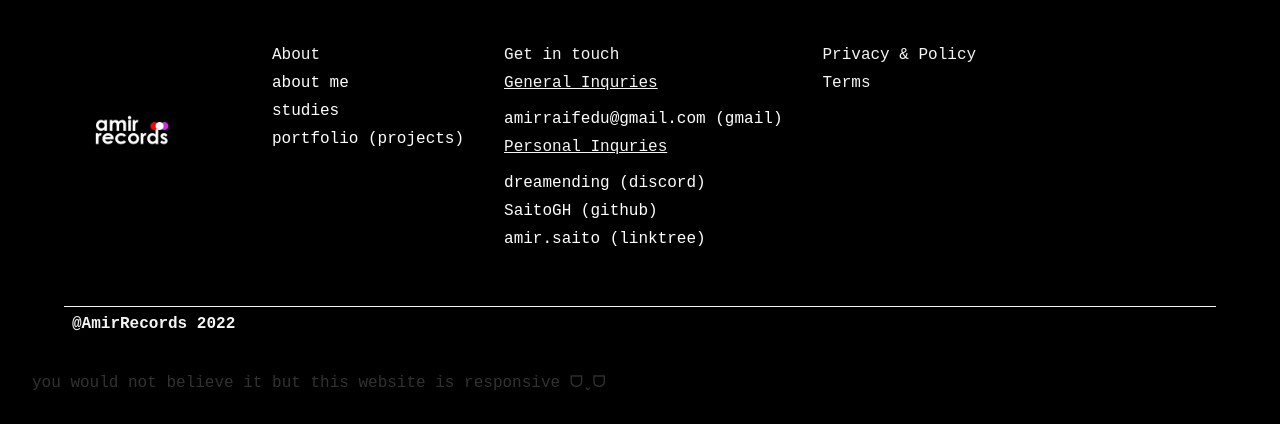
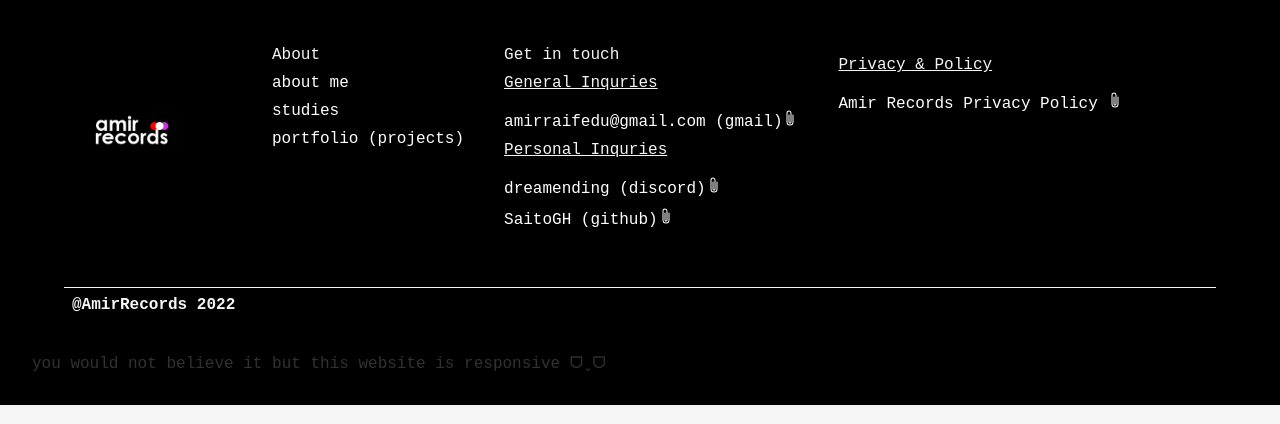
Before and after one commit to SaitoGH/amir-records.github.io, a plain HTML site: page index.html in a window 1280 px wide. Shown: the part 1940-2364 px from the top of the page. Drawn offline with nearby package versions, Linux system fonts and the light colour scheme.

Commit message:
Updated index.html

```diff
--- a/index.html
+++ b/index.html
@@ -4,6 +4,7 @@
     <title>Amir Records</title>
     <script src="https://code.jquery.com/jquery-3.5.1.min.js"></script>
     <script type="text/javascript" src="/scripts/main.js"></script>
+    <link rel="icon" type="image/x-icon" href="/images/favicon.ico">
     <meta name="viewport" content="width=device-width, initial-scale=1.0">
 </head>
 <div class="shortcut-bar-wrapper">
@@ -40,7 +41,7 @@ margin-bottom: -10px;position:relative; z-index: 1;" xmlns="http://www.w3.org/20
 <div class="middle-container" data-main="transformMiddleSite">
     <div class="personal-info-wrapper">
             <h1>About Me</h1>
-            <p style="font-size: 1rem;">I am a Student and a Self-Learn developer,
+            <p>I am a Student and a Self-Learn developer,
                 <br>My Main Studies is on Operating Systems with a minor on Both on Front & Back-End Development.
                 <br>During my younger years, I was involved in game development, and creating software as a part-time hobby.I love programming, creating solutions and solving problems.
                 <br>Additionally, I enjoy reading philosophy,and working out.
@@ -48,7 +49,7 @@ margin-bottom: -10px;position:relative; z-index: 1;" xmlns="http://www.w3.org/20
 
     </div>
     <div class="personal-info-wrapper">
-        <h1>Specializatio<span style="color: aquamarine;">n</span> & <span style="color: rebeccapurple;">M</span>inors</h1>
+        <h1>Specialization & Minors</h1>
         <div id="icon-wrapper">
             <span style='background-color: aquamarine;'class="notif-dot"></span>
             <img src="images/icon/c.svg"></img>
@@ -68,10 +69,10 @@ margin-bottom: -10px;position:relative; z-index: 1;" xmlns="http://www.w3.org/20
 </div>
 <div class="tertiary-container" data-main="trnfTerti">
     <div class="cls-info-wrapper">
-        <p class="dot" style="--lee:1"><span><b>Multimedia University</b> Foundation In Information Technology <b>3.91 CGPA</b></span></p>
-        <p class="dot" style="--lee:2"><span><b>Universiti Kuala Lumpur</b> Bachelor of Information Technology (Hons.)In Software Engineering <b>3.80 CGPA*</b></span></p>
-        <p class="dot" style="--lee:3"><span><b>LEVEL UP @ SCHOOLS GAME AWARDS 2019</b> BEST GAME</span></p>
-        <p class="dot" style="--lee:4"><span>More on Github <a target=”_blank” href="https://github.com/SaitoGH"><i class="icon-small"></i></a></span></p>
+        <p class="dot" data-char="1"><span><b>Multimedia University</b> Foundation In Information Technology <b>3.91 CGPA</b></span></p>
+        <p class="dot" data-char="2"><span><b>Universiti Kuala Lumpur</b> Bachelor of Information Technology (Hons.)In Software Engineering <b>3.80 CGPA*</b></span></p>
+        <p class="dot" data-char="3"><span><b>LEVEL UP @ SCHOOLS GAME AWARDS 2019</b> BEST GAME</span></p>
+        <p class="dot" data-char="4"><span>More on Github <a target=”_blank” href="https://github.com/SaitoGH"><i class="icon-small"></i></a></span></p>
     </div>
     <img src="images/lagtrain.gif" />
 
@@ -89,22 +90,28 @@ margin-bottom: -10px;position:relative; z-index: 1;" xmlns="http://www.w3.org/20
     <label>Get in touch</label>
     <li>
         <u><label>General Inquries</label></u><br><br>
-        <a href = "mailto:amirraifedu@gmail.com?subject = Feedback&body = Message">amirraifedu@gmail.com (gmail)</a>
+        <a href = "mailto:amirraifedu@gmail.com?subject = Feedback&body = Message">amirraifedu@gmail.com (gmail)<svg xmlns="http://www.w3.org/2000/svg" width="16" height="16" fill="currentColor" class="bi bi-paperclip" viewBox="0 0 16 16">
+            <path d="M4.5 3a2.5 2.5 0 0 1 5 0v9a1.5 1.5 0 0 1-3 0V5a.5.5 0 0 1 1 0v7a.5.5 0 0 0 1 0V3a1.5 1.5 0 1 0-3 0v9a2.5 2.5 0 0 0 5 0V5a.5.5 0 0 1 1 0v7a3.5 3.5 0 1 1-7 0z"/>
+          </svg></a>
     </li>
     <li>
         <u><label>Personal Inquries</label></u><br><br>
-        <a target="_blank" href = "https://discord.com/">dreamending (discord)</a>
+        <a target="_blank" href = "https://discord.com/">dreamending (discord)<svg xmlns="http://www.w3.org/2000/svg" width="16" height="16" fill="currentColor" class="bi bi-paperclip" viewBox="0 0 16 16">
+            <path d="M4.5 3a2.5 2.5 0 0 1 5 0v9a1.5 1.5 0 0 1-3 0V5a.5.5 0 0 1 1 0v7a.5.5 0 0 0 1 0V3a1.5 1.5 0 1 0-3 0v9a2.5 2.5 0 0 0 5 0V5a.5.5 0 0 1 1 0v7a3.5 3.5 0 1 1-7 0z"/>
+          </svg></a>
     </li>
     <li>
-        <a target="_blank" href = "https://github.com/SaitoGH">SaitoGH (github)</a>
-    </li>
-    <li>
-        <a target="_blank" href = "https://linktr.ee/amir.saito">amir.saito (linktree)</a>
+        <a target="_blank" href = "https://github.com/SaitoGH">SaitoGH (github)<svg xmlns="http://www.w3.org/2000/svg" width="16" height="16" fill="currentColor" class="bi bi-paperclip" viewBox="0 0 16 16">
+            <path d="M4.5 3a2.5 2.5 0 0 1 5 0v9a1.5 1.5 0 0 1-3 0V5a.5.5 0 0 1 1 0v7a.5.5 0 0 0 1 0V3a1.5 1.5 0 1 0-3 0v9a2.5 2.5 0 0 0 5 0V5a.5.5 0 0 1 1 0v7a3.5 3.5 0 1 1-7 0z"/>
+          </svg></a>
     </li>
 </ul>
 <ul>
-    <label>Privacy & Policy</label>
-    <li>Terms
+    <li>
+        <u><label>Privacy & Policy</label></u><br><br>
+        <a target="_blank" href = "https://www.termsfeed.com/live/59d9d078-7ac0-46cf-9ff6-5026a9f1a92c">Amir Records Privacy Policy <svg xmlns="http://www.w3.org/2000/svg" width="16" height="16" fill="currentColor" class="bi bi-paperclip" viewBox="0 0 16 16">
+            <path d="M4.5 3a2.5 2.5 0 0 1 5 0v9a1.5 1.5 0 0 1-3 0V5a.5.5 0 0 1 1 0v7a.5.5 0 0 0 1 0V3a1.5 1.5 0 1 0-3 0v9a2.5 2.5 0 0 0 5 0V5a.5.5 0 0 1 1 0v7a3.5 3.5 0 1 1-7 0z"/>
+          </svg></a>
     </li>
 </ul>
 <label id="tag">@AmirRecords 2022</label>
```
